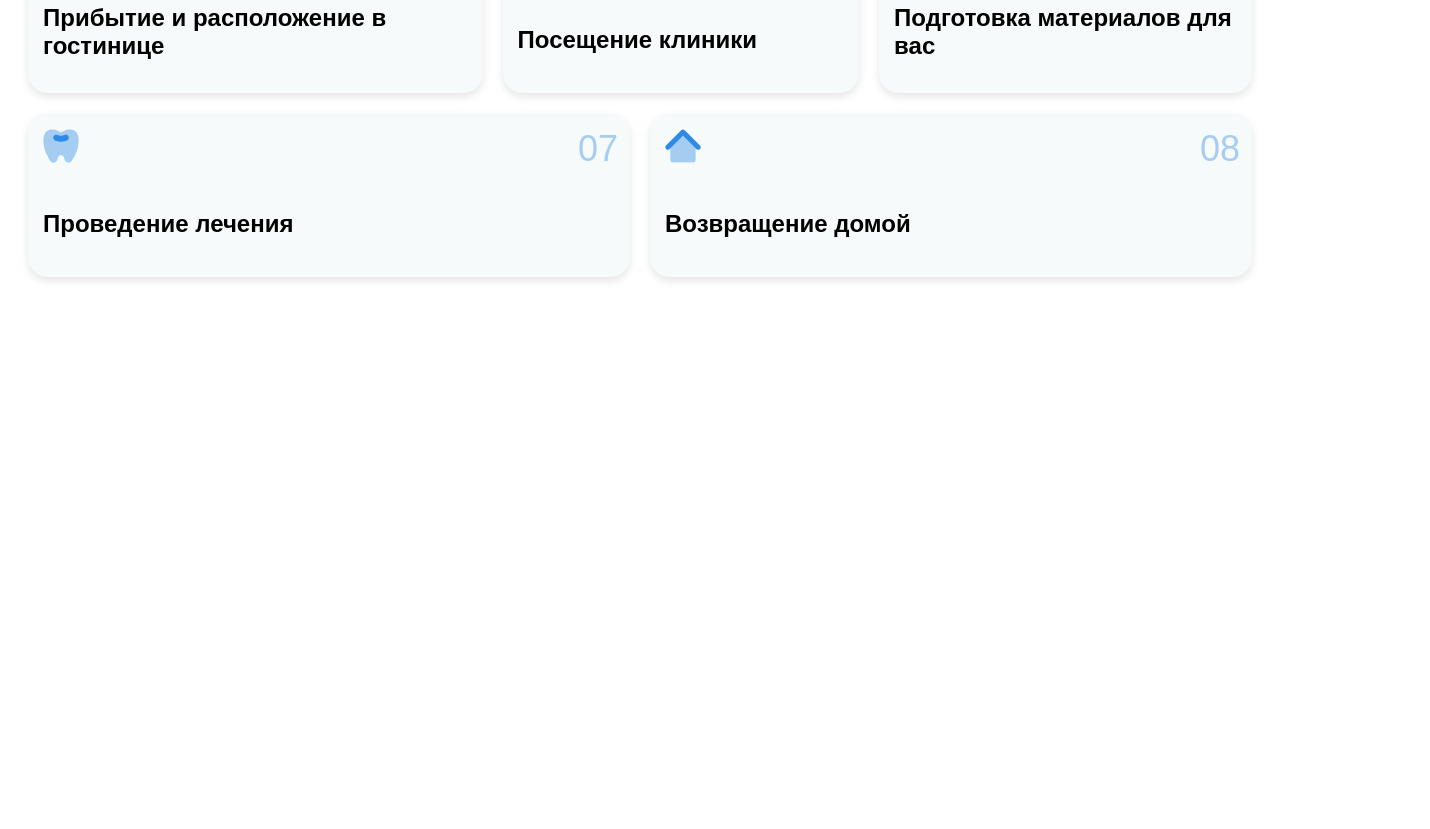
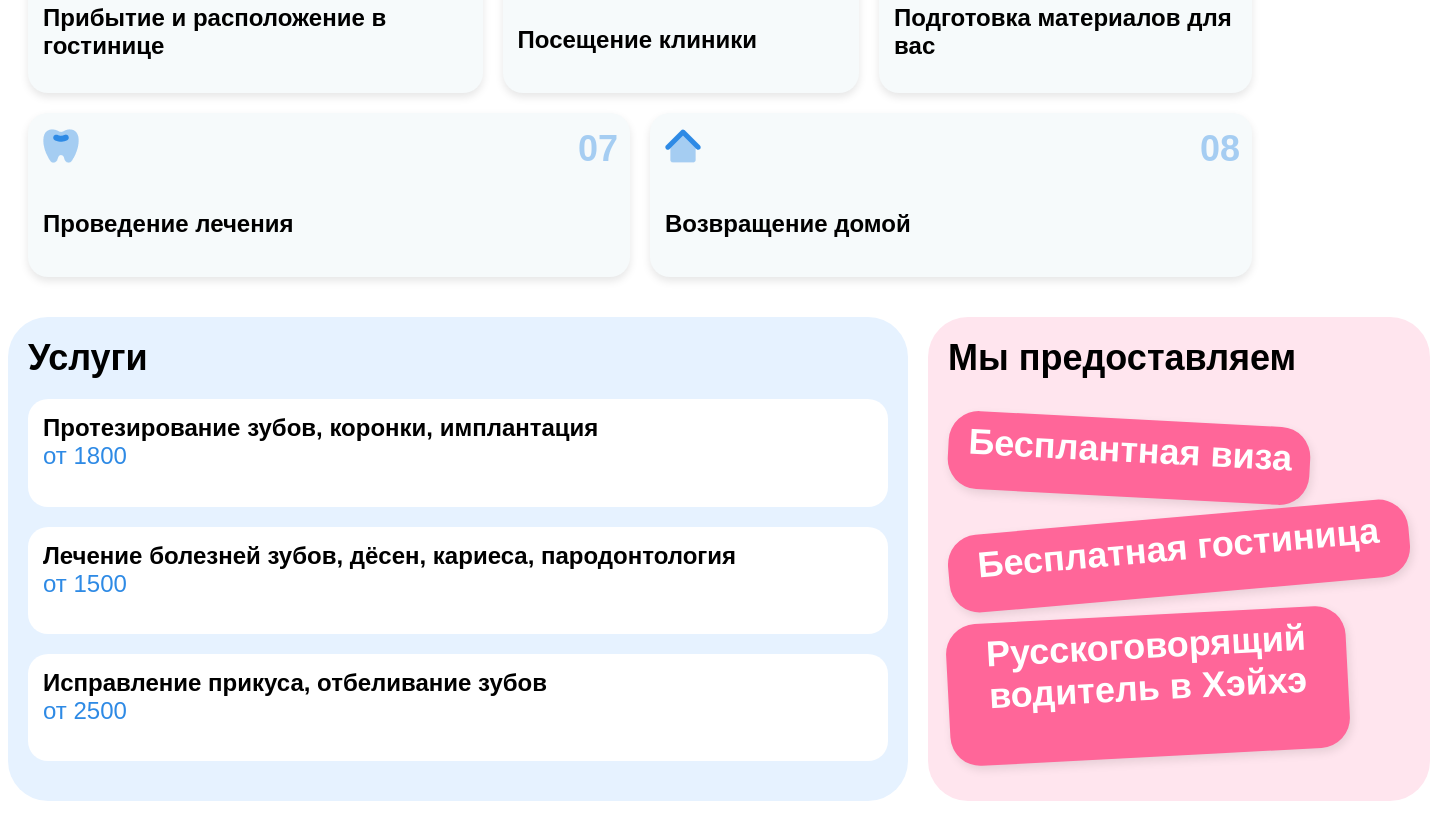
Before and after one commit to VoRaX00/Dentistry, a Next.js app: page / in a window 1280 px wide. Shown: the part 1280-2109 px from the top of the page, 1430 px wide, since content can reach past the window. Before the commit the page ends 1605 px from the top, so only its background shows below. Built offline with nearby package versions, Linux system fonts and the light colour scheme.

Commit message:
added components Services and Service.

```diff
--- a/src/app/page.tsx
+++ b/src/app/page.tsx
@@ -4,6 +4,7 @@ import Head from "next/head";
 import {Heading} from "@/components/Heading";
 import {Hero} from "@/components/Hero";
 import {HowIt} from "@/components/HowIt";
+import {Services} from "@/components/Services";
 
 export default function Home() {
   return (
@@ -17,8 +18,7 @@ export default function Home() {
       <Heading/>
       <Hero/>
       <HowIt/>
-
-
+      <Services/>
     </div>
   );
 }
--- /dev/null
+++ b/src/components/Service.tsx
@@ -0,0 +1,20 @@
+import styles from "@/styles/Service.module.css"
+
+type ServiceProps = {
+    text: string;
+    price: number;
+}
+
+export const Service: React.FC<ServiceProps> = ( { text, price }) => {
+    return (
+        <div className={styles.service}>
+            <div className={styles.text}>
+                <span>{text}</span>
+            </div>
+            <div className={styles.price}>
+                <span>от {price}</span>
+            </div>
+        </div>
+
+    );
+}
--- /dev/null
+++ b/src/components/Services.tsx
@@ -0,0 +1,25 @@
+import styles from "@/styles/Services.module.css"
+import {Service} from "@/components/Service";
+
+export function Services() {
+    return (
+        <div className={styles.container}>
+            <div className={styles.services}>
+                <div className={styles.text}>
+                    <span>Услуги</span>
+                </div>
+                <Service text="Протезирование зубов, коронки, имплантация" price={1800}/>
+                <Service text="Лечение болезней зубов, дёсен, кариеса, пародонтология" price={1500}/>
+                <Service text="Исправление прикуса, отбеливание зубов" price={2500}/>
+            </div>
+            <div className={styles.bonuses}>
+                <div className={styles.text}>
+                    <span>Мы предоставляем</span>
+                </div>
+                <div className={styles["bonus-item"]}>Бесплантная виза</div>
+                <div className={styles["bonus-item"]}>Бесплатная гостиница</div>
+                <div className={styles["bonus-item"]}>Русскоговорящий водитель в Хэйхэ</div>
+            </div>
+        </div>
+    )
+}
--- a/src/styles/Card.module.css
+++ b/src/styles/Card.module.css
@@ -32,6 +32,7 @@
 .number {
     position: absolute;
     align-self: flex-end;
+    font-weight: bold;
     font-size: 36px;
     width: 37px;
     height: 40px;
--- /dev/null
+++ b/src/styles/Service.module.css
@@ -0,0 +1,21 @@
+.service {
+    display: flex;
+    flex-direction: column;
+    align-items: flex-start;
+    background-color: white;
+    border-radius: 20px;
+    padding: 15px;
+    margin-bottom: 20px;
+    width: 830px;
+    height: 108px;
+}
+
+.text {
+    font-weight: bold;
+    font-size: 24px;
+}
+
+.price {
+    font-size: 24px;
+    color: #2E8AE5;
+}
--- /dev/null
+++ b/src/styles/Services.module.css
@@ -0,0 +1,71 @@
+.container{
+    display: flex;
+    justify-content: space-between; /* Чтобы блоки были на одной линии */
+    align-items: flex-start; /* Выровнять блоки по верху */
+    margin: 0 auto;
+    width: 100%; /* Задать нужную ширину контейнеру */
+    max-width: 1400px; /* Можно ограничить максимальную ширину */
+    gap: 20px; /* Зазор между секциями */
+}
+
+.services {
+    display: flex;
+    flex-direction: column;
+    align-items: flex-start;
+    background-color: #E6F2FF;
+    border-radius: 40px;
+    padding: 20px;
+    width: 862px;
+    height: 444px;
+    margin-bottom: 20px;
+}
+
+.text {
+    font-weight: bold;
+    font-size: 36px;
+    margin-bottom: 20px;
+}
+
+.bonuses {
+    display: flex;
+    flex-direction: column;
+    align-items: flex-start;
+    justify-content: flex-start;
+    background-color: #FFE5EE;
+    border-radius: 40px;
+    width: 488px;
+    height: 444px;
+    padding: 20px;
+    gap: 20px;
+}
+
+.bonuses .bonus-item {
+    background-color: #FF6699;
+    color: white;
+    font-weight: bold;
+    padding: 10px 20px;
+    border-radius: 30px;
+    display: inline;
+    justify-content: center;
+    font-size: 36px;
+    text-align: center;
+    transform: rotate(-3deg); /* Легкий наклон */
+    box-shadow: 2px 4px 10px rgba(0, 0, 0, 0.1); /* Тень */
+    width: 360px;
+    height: 122px;
+    white-space: wrap;
+}
+
+.bonuses .bonus-item:nth-child(2) {
+    transform: rotate(3deg); /* Наклон в другую сторону для второго элемента */
+    width: 322px;
+    height: 58px;
+    white-space: nowrap;
+}
+
+.bonuses .bonus-item:nth-child(3) {
+    width: 422px;
+    height: 58px;
+    transform: rotate(-5deg); /* Еще один наклон для третьего элемента */
+    white-space: nowrap;
+}
```
